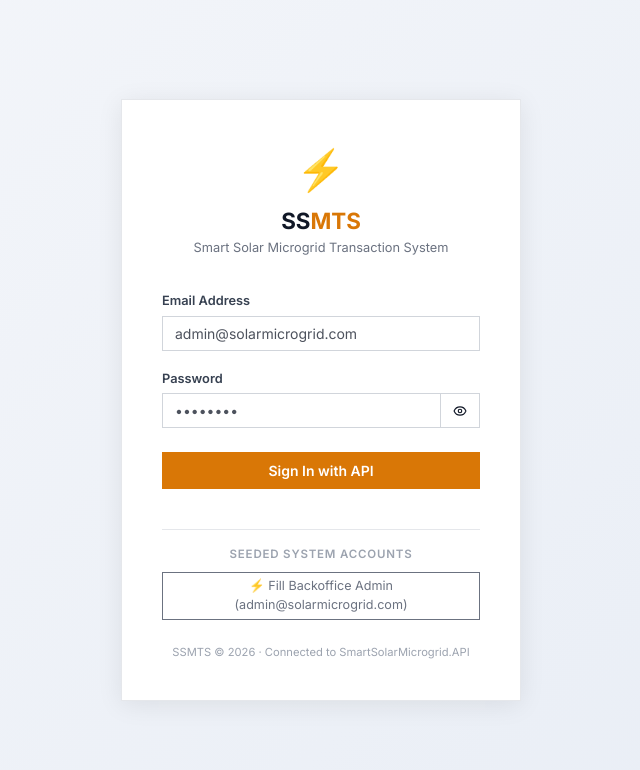
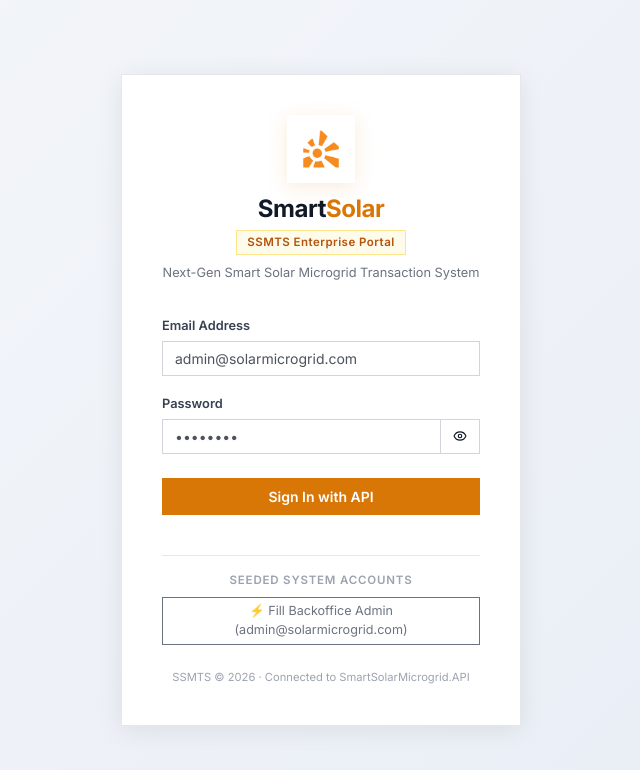
Before and after one commit to SmartSolarMicrogrid/ssmts-web, a React (Vite) app: page /login in a window 1280 px wide. Shown: the top 770 px of the page, without its empty margins (319-959 px from the left). Built offline with nearby package versions, Linux system fonts and the light colour scheme.

Commit message:
feat(branding): add system logo and SmartSolar SSMTS branding

```diff
--- a/index.html
+++ b/index.html
@@ -2,9 +2,9 @@
 <html lang="en">
   <head>
     <meta charset="UTF-8" />
-    <link rel="icon" type="image/svg+xml" href="/favicon.svg" />
+    <link rel="icon" type="image/png" href="/logo.png" />
     <meta name="viewport" content="width=device-width, initial-scale=1.0" />
-    <title>ssmts-web</title>
+    <title>SmartSolar SSMTS — Enterprise Microgrid System</title>
   </head>
   <body>
     <div id="root"></div>
--- a/src/components/layout/Sidebar.tsx
+++ b/src/components/layout/Sidebar.tsx
@@ -11,8 +11,11 @@ export default function Sidebar() {
   return (
     <aside className="ssmts-sidebar">
       <div className="sidebar-brand">
-        <span className="brand-icon">⚡</span>
-        <span className="brand-text">SS<span>MTS</span></span>
+        <img src="/logo.png" alt="SmartSolar Logo" className="brand-logo" />
+        <div className="brand-info">
+          <span className="brand-text">Smart<span>Solar</span></span>
+          <span className="brand-sub">SSMTS Portal</span>
+        </div>
       </div>
 
       <nav className="mt-2">
--- a/src/components/layout/Topbar.tsx
+++ b/src/components/layout/Topbar.tsx
@@ -20,7 +20,7 @@ export default function Topbar() {
     <header className="ssmts-topbar">
       <div>
         <div className="topbar-title">{title}</div>
-        <div style={{ fontSize: '0.72rem', color: '#9ca3af' }}>Smart Solar Microgrid Transaction System</div>
+        <div style={{ fontSize: '0.72rem', color: '#9ca3af' }}>SmartSolar Microgrid Transaction System (SSMTS)</div>
       </div>
       <div className="topbar-right">
         <button className="btn btn-sm btn-outline-secondary" style={{ padding: '0.3rem 0.6rem' }}>
--- a/src/pages/auth/LoginPage.tsx
+++ b/src/pages/auth/LoginPage.tsx
@@ -51,9 +51,10 @@ export default function LoginPage() {
     <div className="login-page">
       <div className="login-card">
         <div className="login-brand">
-          <div className="brand-icon">⚡</div>
-          <h1>SS<span>MTS</span></h1>
-          <p>Smart Solar Microgrid Transaction System</p>
+          <img src="/logo.png" alt="SmartSolar Logo" className="login-brand-logo" />
+          <h1>Smart<span>Solar</span></h1>
+          <div className="brand-badge">SSMTS Enterprise Portal</div>
+          <p>Next-Gen Smart Solar Microgrid Transaction System</p>
         </div>
 
         {error && (
--- a/src/styles/custom.scss
+++ b/src/styles/custom.scss
@@ -40,15 +40,40 @@ body {
   min-height: 100vh;
 
   .sidebar-brand {
-    padding: 1.25rem 1rem;
+    padding: 1.1rem 1rem;
     border-bottom: 1px solid #e5e7eb;
     display: flex;
     align-items: center;
-    gap: 0.5rem;
-    .brand-icon { font-size: 1.4rem; }
+    gap: 0.7rem;
+
+    .brand-logo {
+      width: 38px;
+      height: 38px;
+      object-fit: contain;
+      flex-shrink: 0;
+      border-radius: 6px;
+    }
+
+    .brand-info {
+      display: flex;
+      flex-direction: column;
+      line-height: 1.15;
+    }
+
     .brand-text {
-      font-size: 1rem; font-weight: 700; color: #111827; letter-spacing: -0.02em;
+      font-size: 1.05rem;
+      font-weight: 800;
+      color: #111827;
+      letter-spacing: -0.02em;
       span { color: #d97706; }
+    }
+
+    .brand-sub {
+      font-size: 0.65rem;
+      font-weight: 600;
+      color: #9ca3af;
+      letter-spacing: 0.04em;
+      text-transform: uppercase;
     }
   }
 
@@ -185,9 +210,36 @@ body {
   }
   .login-brand {
     text-align: center; margin-bottom: 2rem;
-    .brand-icon { font-size: 2.5rem; }
-    h1 { font-size: 1.4rem; font-weight: 700; color: #111827; margin: 0.5rem 0 0.2rem; span { color: #d97706; } }
-    p  { font-size: 0.8rem; color: #6b7280; margin: 0; }
+    .login-brand-logo {
+      width: 68px;
+      height: 68px;
+      object-fit: contain;
+      margin: 0 auto 0.75rem;
+      display: block;
+      filter: drop-shadow(0 4px 10px rgba(217, 119, 6, 0.15));
+      transition: transform 0.2s ease;
+      &:hover { transform: scale(1.05); }
+    }
+    h1 {
+      font-size: 1.5rem;
+      font-weight: 800;
+      color: #111827;
+      margin: 0.25rem 0 0.4rem;
+      letter-spacing: -0.02em;
+      span { color: #d97706; }
+    }
+    .brand-badge {
+      display: inline-block;
+      background: #fffbeb;
+      color: #b45309;
+      border: 1px solid #fde68a;
+      font-size: 0.72rem;
+      font-weight: 600;
+      padding: 0.18rem 0.65rem;
+      margin-bottom: 0.5rem;
+      letter-spacing: 0.04em;
+    }
+    p { font-size: 0.8rem; color: #6b7280; margin: 0; }
   }
 }
 
```
